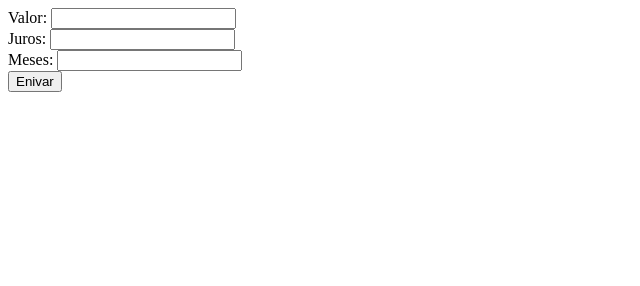
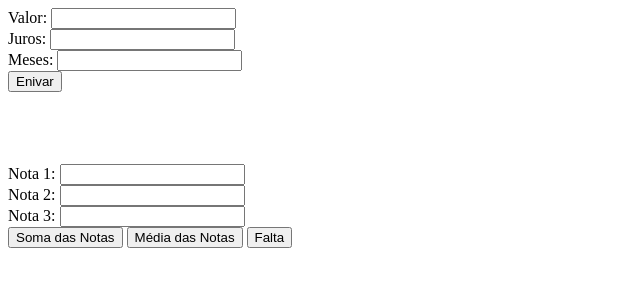
Before and after one commit to leoazzi14/primeiroh_3t, a plain HTML site: page index.html in a window 1280 px wide. Shown: the whole page, without its empty margins (0-640 px from the left). Drawn offline with Linux system fonts and the light colour scheme.

Commit message:
Update index.html

```diff
--- a/index.html
+++ b/index.html
@@ -14,7 +14,17 @@
     Valor: <input id="val" type="text"><br>
     Juros: <input id="Ju" type="text"><br>
     Meses: <input id="mes" type="text"><br>
-<button onclick="total()">Enivar</button>
+    <button onclick="total()">Enivar</button>
+
+    <br><br><br><br>
+    <span id="resultado"></span><br>
+    Nota 1: <input id="n1" type="text"><br>
+    Nota 2: <input id="n2" type="text"><br>
+    Nota 3: <input id="n3" type="text"><br>
+    <button onclick="soma()">Soma das Notas</button>
+    <button onclick="media()">Média das Notas</button>
+    <button onclick="falta()">Falta</button>
+
 
 </body>
 </html>
```
